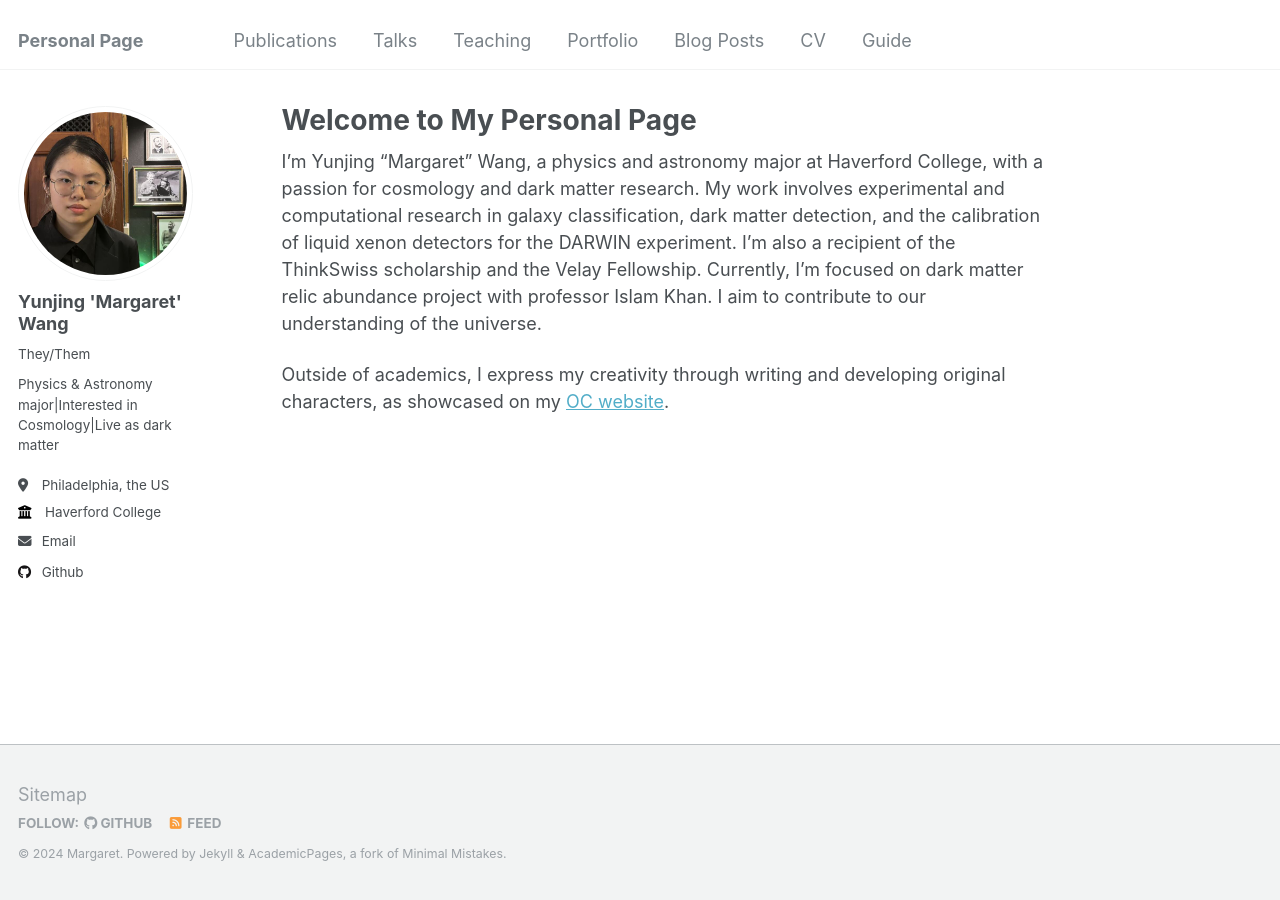
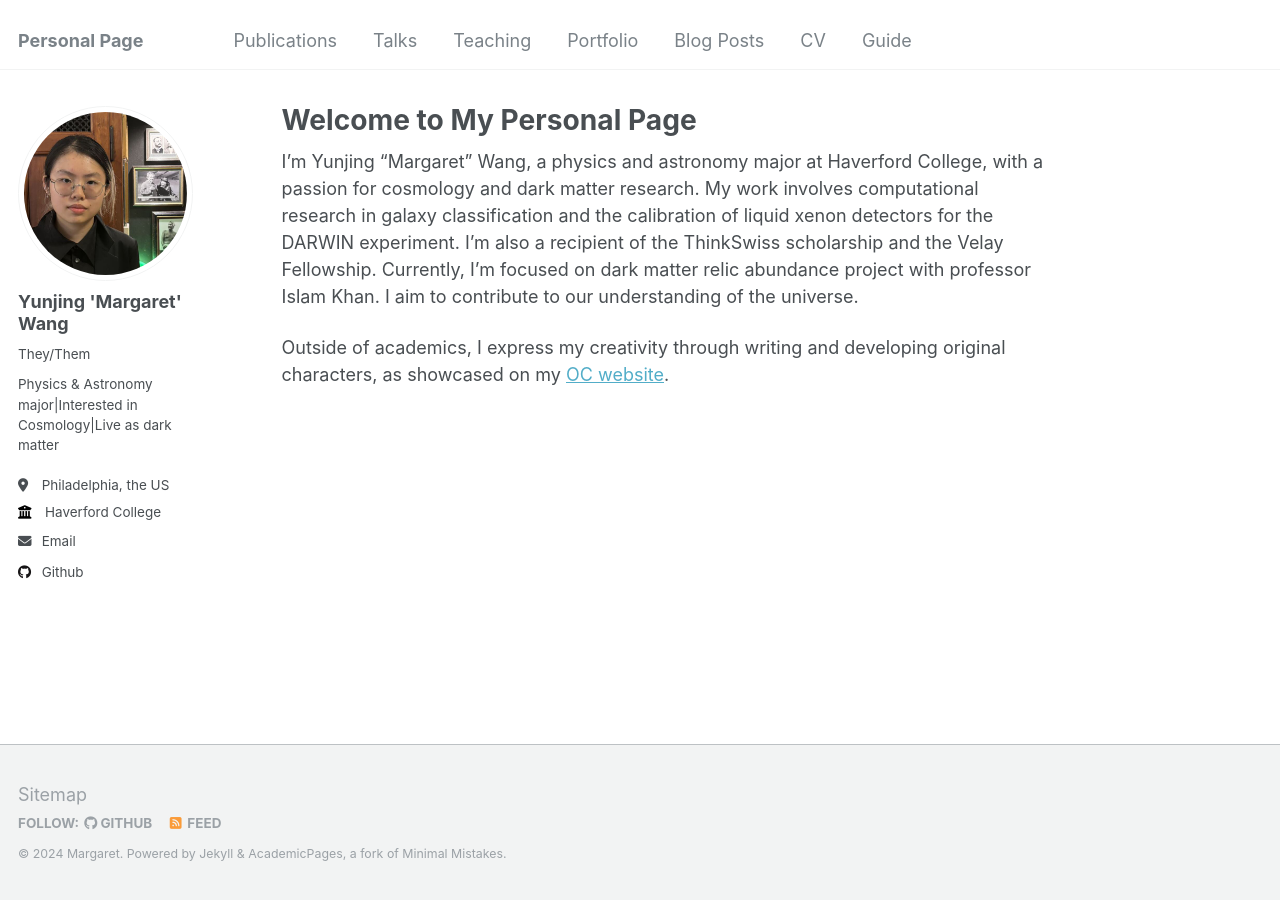
Before and after one commit to Margaret42/Yunjing-Wang, a Jekyll site: the page built from _pages/about.md, in a window 1280 px wide. Built offline with Jekyll 4.4.1, drawn with Linux system fonts in a browser that asks for light colours.

Commit message:
Update about.md

```diff
--- a/_pages/about.md
+++ b/_pages/about.md
@@ -7,6 +7,6 @@ redirect_from:
   - /about/
   - /about.html
 ---
-I’m Yunjing “Margaret” Wang, a physics and astronomy major at Haverford College, with a passion for cosmology and dark matter research. My work involves experimental and computational research in galaxy classification, dark matter detection, and the calibration of liquid xenon detectors for the DARWIN experiment. I’m also a recipient of the ThinkSwiss scholarship and the Velay Fellowship. Currently, I’m focused on dark matter relic abundance project with professor Islam Khan. I aim to contribute to our understanding of the universe.
+I’m Yunjing “Margaret” Wang, a physics and astronomy major at Haverford College, with a passion for cosmology and dark matter research. My work involves  computational research in galaxy classification and the calibration of liquid xenon detectors for the DARWIN experiment. I’m also a recipient of the ThinkSwiss scholarship and the Velay Fellowship. Currently, I’m focused on dark matter relic abundance project with professor Islam Khan. I aim to contribute to our understanding of the universe.
 
 Outside of academics, I express my creativity through writing and developing original characters, as showcased on my [OC website](https://margaret42.github.io/Phosphor/).
```
